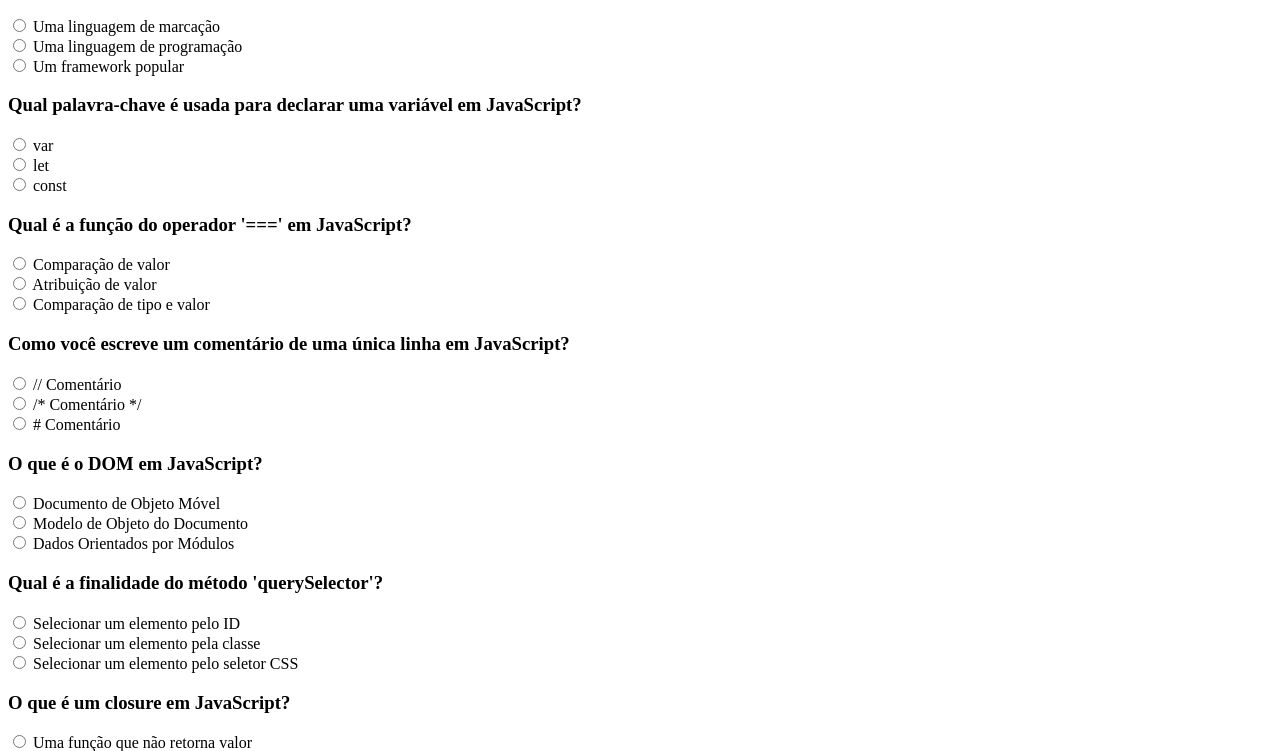
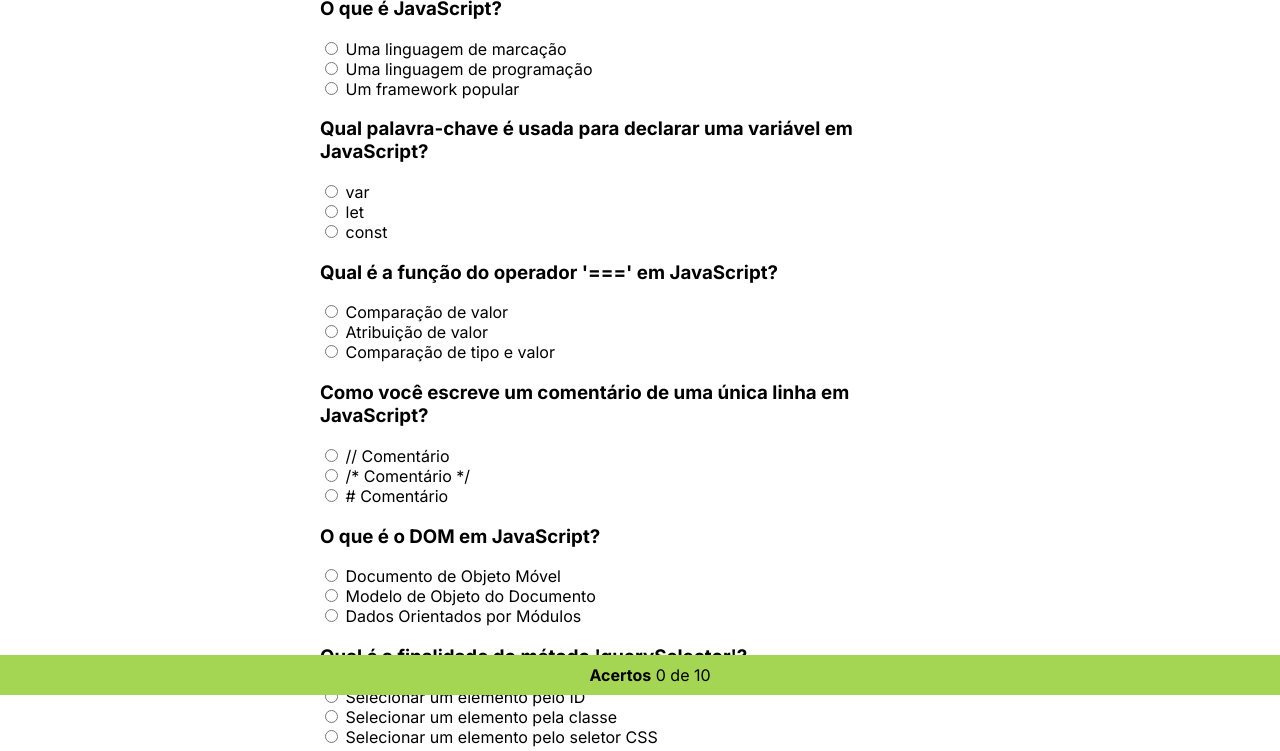
Before and after one commit to LuakezDev/quizz, a plain HTML site: page index.html in a window 1280 px wide. Shown: the part 105-856 px from the top of the page. Drawn offline with Linux system fonts and the light colour scheme.

Commit message:
Adicionando o estilo

```diff
--- a/index.html
+++ b/index.html
@@ -4,7 +4,10 @@
 <head>
     <meta charset="UTF-8">
     <meta name="viewport" content="width=device-width, initial-scale=1.0">
-    <title>Document</title>
+    <title>Quiz-oN</title>
+
+    <link rel="stylesheet" href="style.css">
+
 </head>
 
 <body>
--- /dev/null
+++ b/style.css
@@ -0,0 +1,31 @@
+@import url('https://fonts.googleapis.com/css2?family=Inter:wght@100..900&display=swap');
+
+
+*, root{
+
+    font-family: 'Inter', sans-serif;
+    font-synthesis: none;
+    text-rendering: optimizeLegibility;
+    -webkit-font-smoothing: antialiased;
+    -moz-osx-font-smoothing: grayscale;
+    -webkit-text-size-adjust: 100%;
+}
+
+body{
+    max-width: 640px;
+    margin: 0 auto 64px;
+    padding: 20px;
+}
+
+
+#acertos{
+    text-align: center;
+    background-color: #a4d653;
+
+    position: fixed;
+    bottom: 0;
+    left: 0;
+
+    width: 100%;
+    padding: 10px;
+}
```
Also changed, not shown: script.js (+15 -0 lines), sytle.css (added).
